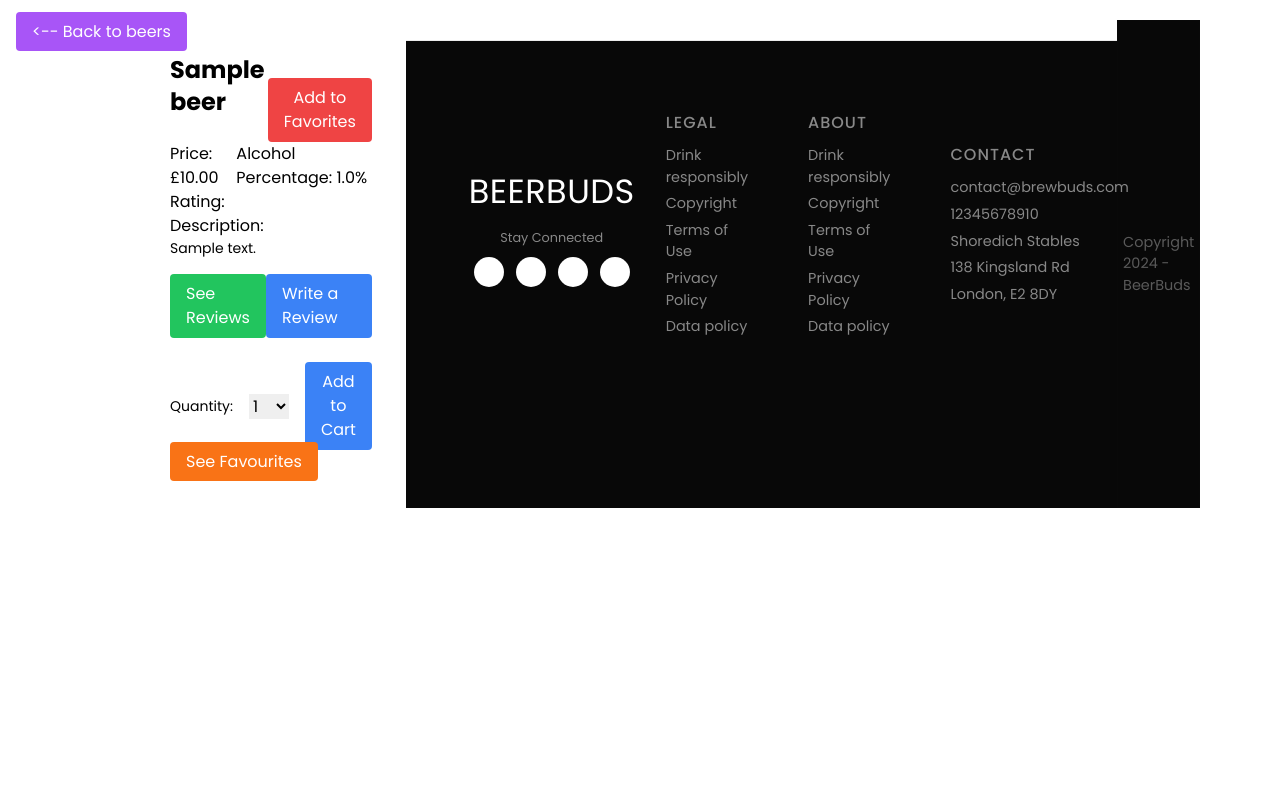
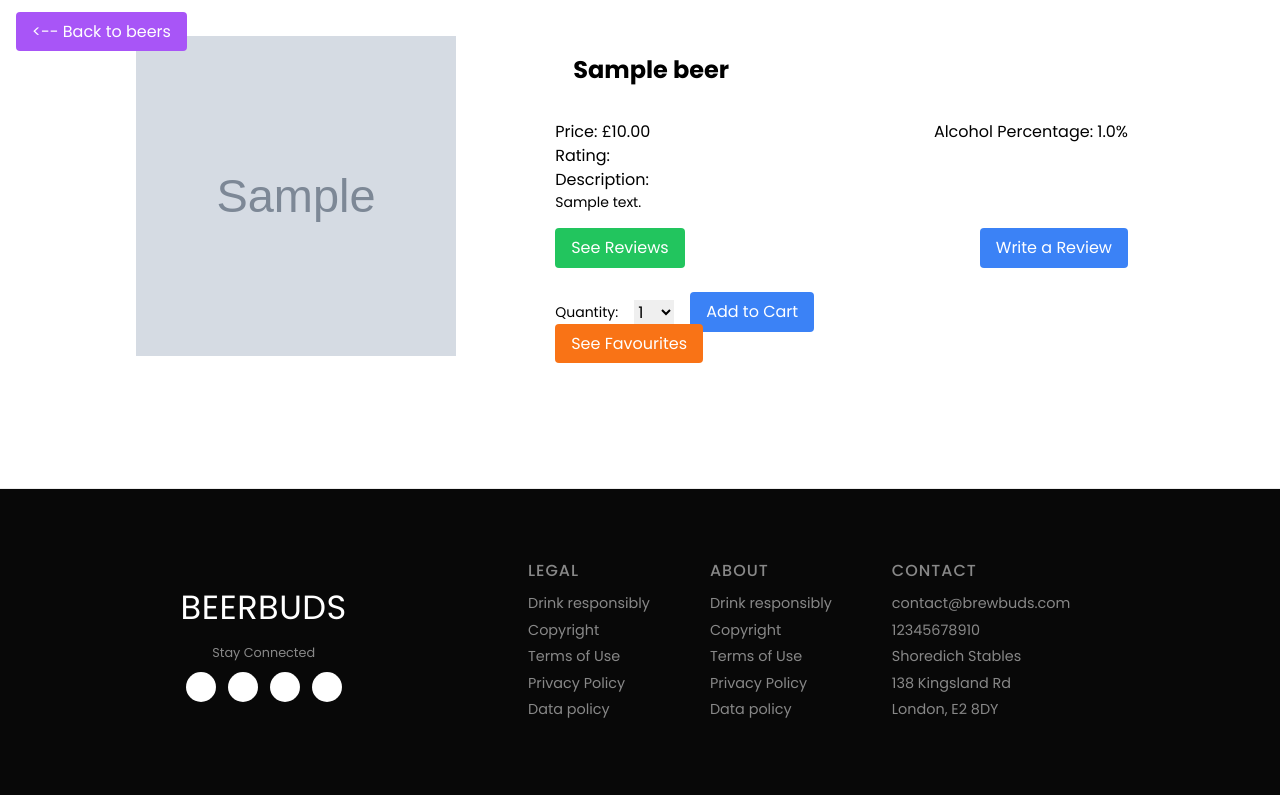
Before and after one commit to mallaghi/beerbuds, a Django app: page /beer/1/ in a window 1280 px wide. Shown: the part 92-887 px from the top of the page. Before the commit the page ends 600 px from the top, so only its background shows below. Run offline with Django 4.2, Linux system fonts and the light colour scheme; tables that the repository leaves empty hold one stand-in row (values such as "Sample post"); grey boxes marked "Sample" are stand-in pictures; some libraries are stand-ins or nearby versions.

Commit message:
pulling changes attempt

```diff
--- a/marketplace/templates/marketplace/beer_show.html
+++ b/marketplace/templates/marketplace/beer_show.html
@@ -4,7 +4,8 @@
 
 {% block content %}
 
-  <div>
+ {% comment %} Action Messages {% endcomment %}
+  <div class="test">
     {% if messages %}
     <ul class="messages bg-green-200 p-4 rounded">
       {% for message in messages %}
@@ -19,47 +20,63 @@
     </div>
   </div>
 
+  {% comment %} Page content {% endcomment %}
   <div class="container-sm flex flex-row justify-between rounded-xl px-10 pt-4">
 
+    {% comment %} Beer Image {% endcomment %}
     <div class="max-w-xs rounded-xl basis-2/5 flex justify-center">
       <img src="{{ beer.beer_image }}" alt="{{ beer.name }}" class="mt-4 h-auto max-h-80">
     </div>
 
+
+    {% comment %} Favourite Button {% endcomment %}
     <div class="p-4 rounded-xl basis-3/5">
       <div class="container p-4 border-2 rounded-xl border-transparent">
         <div class="flex flex-row justify-between">
           <h1 class="text-2xl font-bold mb-4">{{ beer.name }}</h1>
-          {% comment %} <a href="{% url 'user_actions:add_favourite' beer.id %}">
-            <button class="fa-regular fa-heart" style="color: #ff0000;"></button>
-          </a> {% endcomment %}
+          {% comment %} {% if favourites %} {% endcomment %}
             <div class="mt-6">
               <form method="post" action="{% url 'user_actions:add_favourite' beer.id %}">
                 {% csrf_token %}
-                {% comment %} <button type="submit" class="fa-regular fa-heart" style="color: #ff0000;"></button> {% endcomment %}
-                <button type="submit" class="bg-red-500 text-white px-4 py-2 rounded hover:bg-red-600 focus:outline-none focus:shadow-outline-red">
-                  Add to Favorites
+                  <button type="submit">
+                    <i class="fa-regular fa-heart" style="color: #ff0000;"></i>
                   </button>
               </form>
             </div>
+          {% comment %} {% else %} {% endcomment %}
+            {% comment %} <div class="mt-6">
+              <form method="post" action="{% url 'user_actions:delete_favourite' beer.id %}">
+                {% csrf_token %}
+                  <button type="submit">
+                    <i class="fa-solid fa-heart" style="color: #ff0000;"></i>
+                  </button>
+              </form>
+            </div> {% endcomment %}
+          {% comment %} {% endif %} {% endcomment %}
         </div>
-      <div>
+      </div>
 
+      <div class="beer-information-and-actions-card">
+
+        {% comment %} Beer Information  {% endcomment %}
         <div class="flex flex-row justify-between">
           <p>Price: £{{ beer.price }}</p>
           <p>Alcohol Percentage: {{ beer.abv }}%</p>
         </div>
         <p>Rating: </p>
-
         {% comment %} {% for review in beer_reviews %}
           {{ review.rating }}
         {% endfor %} {% endcomment %}
-
         <p>Description: </p>
         <p class="text-sm mb-4">{{ beer.description }}</p>
+
+        {% comment %} Review Buttons {% endcomment %}
           <div class="flex flex-row justify-between">
             <a href="{% url 'user_actions:beer_reviews_index' beer.id %}" class="bg-green-500 text-white px-4 py-2 rounded hover:bg-green-700">See Reviews</a>
             <a href="{% url 'user_actions:create_review' beer.id %}" class="bg-blue-500 text-white px-4 py-2 rounded hover:bg-blue-700">Write a Review</a>
           </div>
+
+          {% comment %} Add to Cart Buttons {% endcomment %}
           <div class="mt-6">
             <form method="post" action="{% url 'marketplace:add_to_cart' beer.id %}">
               {% csrf_token %}
@@ -79,6 +96,7 @@
           </div>
       </div>
     </div>
+  </div>
 {% endblock %}
 
 {% comment %} need to add logic to caluclate and display ratings,
```
Also changed, not shown: user_actions/views.py (+11 -0 lines). Lines whose indentation alone changed are shown as unchanged.
